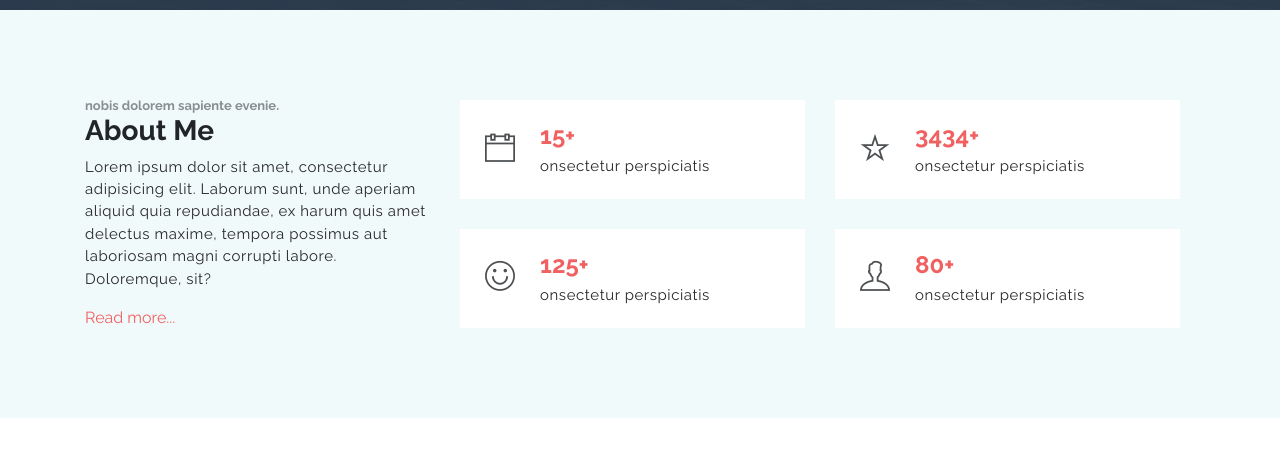
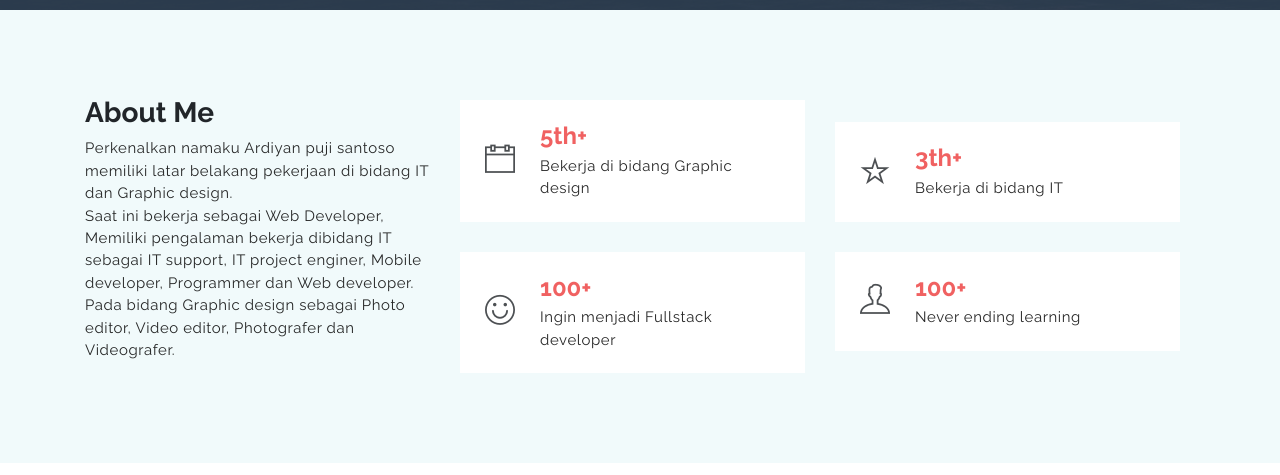
Before and after one commit to ardiyanps/ardiyan.github.io, a plain HTML site: page index.html in a window 1280 px wide. Shown: the part 790-1265 px from the top of the page. Drawn offline with Linux system fonts and the light colour scheme.

Commit message:
update index.js

```diff
--- a/index.html
+++ b/index.html
@@ -111,11 +111,14 @@
 
             <div class="row align-items-center mr-auto">
                 <div class="col-md-4">
-                    <h6 class="xs-font mb-0">nobis dolorem sapiente evenie.</h6>
+                    <!-- <h6 class="xs-font mb-0">nobis dolorem sapiente evenie.</h6> -->
                     <h3 class="section-title">About Me</h3>
-                    <p>Lorem ipsum dolor sit amet, consectetur adipisicing elit. Laborum sunt, unde aperiam aliquid quia repudiandae, ex harum quis amet delectus maxime, tempora possimus aut laboriosam magni corrupti labore. Doloremque, sit?</p>
+                    <p>Perkenalkan namaku Ardiyan puji santoso memiliki latar belakang pekerjaan di bidang IT dan Graphic design. <br>
+                        Saat ini bekerja sebagai Web Developer, Memiliki pengalaman bekerja dibidang IT sebagai IT support,
+                        IT project enginer, Mobile developer, Programmer dan Web developer. <br> Pada bidang Graphic design sebagai Photo editor,
+                        Video editor, Photografer dan Videografer.  </p>
 
-                    <a href="javascript:void(0)">Read more...</a>
+                    <!-- <a href="javascript:void(0)">Read more...</a> -->
                 </div>
                 <div class="col-sm-6 col-md-4 ml-auto">
                     <div class="widget">
@@ -123,8 +126,8 @@
                             <i class="ti-calendar"></i>
                         </div>
                         <div class="infos-wrapper">
-                            <h4 class="text-primary">15+</h4>
-                            <p>onsectetur perspiciatis</p>
+                            <h4 class="text-primary">5th+</h4>
+                            <p>Bekerja di bidang Graphic design</p>
                         </div>
                     </div>
                     <div class="widget">
@@ -132,8 +135,8 @@
                             <i class="ti-face-smile"></i>
                         </div>
                         <div class="infos-wrapper">
-                            <h4 class="text-primary">125+</h4>
-                            <p>onsectetur perspiciatis</p>
+                            <h4 class="text-primary">100+</h4>
+                            <p>Ingin menjadi Fullstack developer</p>
                         </div>
                     </div>
                 </div>
@@ -143,8 +146,8 @@
                             <i class="ti-star"></i>
                         </div>
                         <div class="infos-wrapper">
-                            <h4 class="text-primary">3434+</h4>
-                            <p>onsectetur perspiciatis</p>
+                            <h4 class="text-primary">3th+</h4>
+                            <p>Bekerja di bidang IT</p>
                         </div>
                     </div>
                     <div class="widget">
@@ -152,8 +155,8 @@
                             <i class="ti-user"></i>
                         </div>
                         <div class="infos-wrapper">
-                            <h4 class="text-primary">80+</h4>
-                            <p>onsectetur perspiciatis</p>
+                            <h4 class="text-primary">100+</h4>
+                            <p>Never ending learning</p>
                         </div>
                     </div>
                 </div>
```
